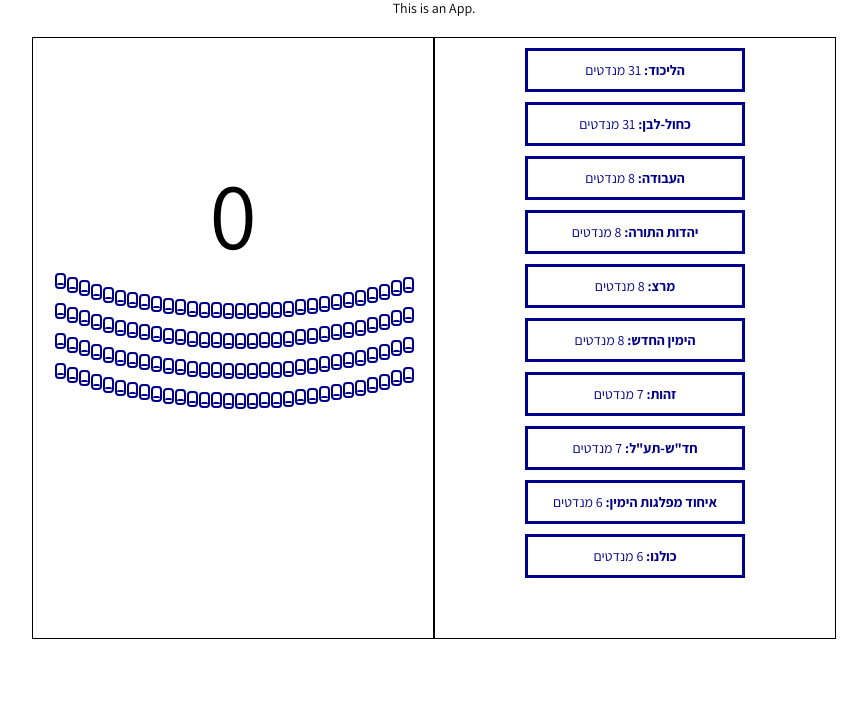
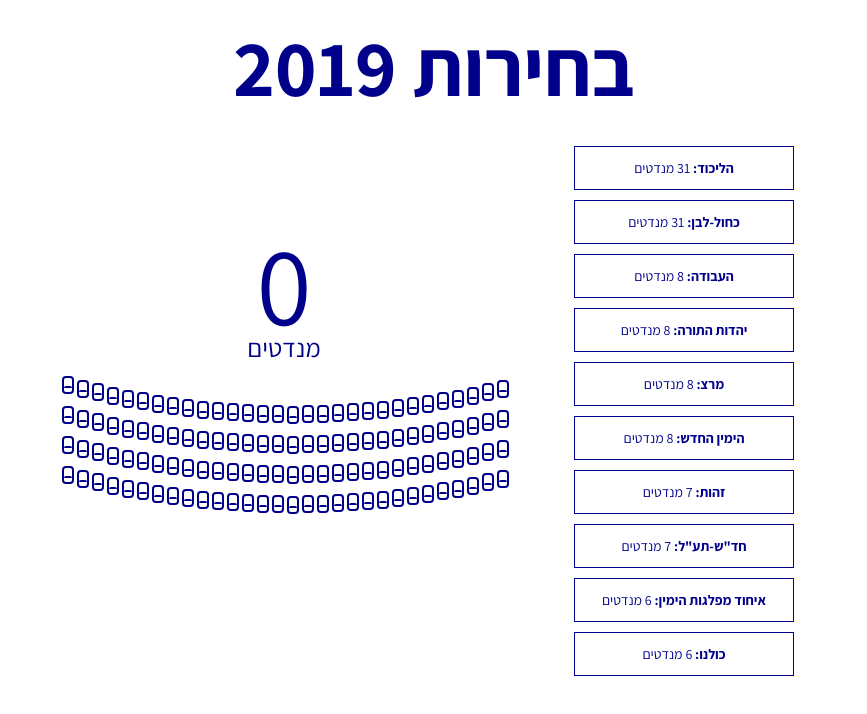
Before and after one commit to udidol/coalition-game, a React (Create React App) app: page / in a window 1280 px wide. Shown: the top 714 px of the page, without its empty margins (206-1073 px from the left). Built offline with nearby package versions, Linux system fonts and the light colour scheme.

Commit message:
some finishing touches

```diff
--- a/src/App.css
+++ b/src/App.css
@@ -36,6 +36,14 @@ body, div, a, p, span, button, button span {
   max-width: 820px;
 }
 
+.app-title {
+  direction: rtl;
+  margin-top: 20px;
+  font-size: 5rem;
+  font-weight: bold;
+  color: darkblue;
+}
+
 .App > div {
   display: inline-block;
   vertical-align: middle;
@@ -49,11 +57,18 @@ body, div, a, p, span, button, button span {
 
 .coalitionContainer, .parties {
   display: flex;
-  width: 400px;
   height: 600px;
   vertical-align: middle;
   text-align: center;
-  border: 1px solid;
+  /* border: 1px solid; */
+}
+
+.coalitionContainer {
+  width: 500px;
+}
+
+.parties {
+  width: 300px;
 }
 
 .party-button {
@@ -65,7 +80,7 @@ body, div, a, p, span, button, button span {
   margin: 10px auto;
   height: 44px;
   width: 220px;
-  border: 3px solid;
+  border: 1px solid;
   background-color: white;
   color: darkred;
   transition: 0.2s ease;
@@ -75,30 +90,40 @@ body, div, a, p, span, button, button span {
   font-size: 16px;
   font-weight: bold;
   cursor: pointer;
-  border-width: 4px;
+  border-width: 2px;
   transition: 0.2s ease;
 }
 
-.party-button button.clicked {
+.party-button button.clicked, .party-button button.clicked span {
   background-color: darkblue;
   color: #fff !important;
+  font-size: 16px;
+  font-weight: bold;
+  border-width: 4px;
 }
 
 .coalitionMandates {
-  font-size: 6rem;
-  margin-top: 30%;
+  font-size: 7rem;
+  color: darkblue;
+  margin-top: 20%;
+  line-height: 0.9;
+}
+
+.mandatim {
+  font-size: 1.6rem;
+  margin-bottom: 16px;
 }
 
 .coalition {
-  height: 260px;
+  height: 170px;
   position: relative;
 }
 
 .seat {
   display: block;
   position: absolute;
-  height: 12px;
-  width: 7px;
+  height: 14px;
+  width: 8px;
   border: 2px solid darkblue;
   border-radius: 4px;
 }
@@ -110,6 +135,30 @@ body, div, a, p, span, button, button span {
   margin-top: 8px;
 }
 
+.coalitionSuccess {
+  direction: rtl;
+  font-size: 3rem;
+  color: darkblue;
+  margin-bottom: 3%;
+  transition: 0.2s ease;
+  -webkit-animation: fadein 2s; /* Safari, Chrome and Opera > 12.1 */
+  -moz-animation: fadein 2s; /* Firefox < 16 */
+  -ms-animation: fadein 2s; /* Internet Explorer */
+  -o-animation: fadein 2s; /* Opera < 12.1 */
+  animation: fadein 2s;
+}
+
+.coalitionShare button {
+  direction: rtl;
+  display: inline-block;
+  padding: 6px 12px;
+  font-size: 1.2rem;
+  color: darkblue;
+  background-color: #fff;
+  border: 1px solid darkblue;
+  border-radius: 5px;
+}
+
 .darkblue {
   border-color: darkblue !important;
   color: darkblue !important;
@@ -119,3 +168,13 @@ body, div, a, p, span, button, button span {
   /* pointer-events:none; */
   font-weight: bold;
 }
+
+.hidden {
+  display: none;
+  transition: 0.2s ease;
+  -webkit-animation: fadein 2s; /* Safari, Chrome and Opera > 12.1 */
+  -moz-animation: fadein 2s; /* Firefox < 16 */
+  -ms-animation: fadein 2s; /* Internet Explorer */
+  -o-animation: fadein 2s; /* Opera < 12.1 */
+  animation: fadein 2s;
+}
--- a/src/App.js
+++ b/src/App.js
@@ -58,12 +58,15 @@ class App extends Component {
       <div className="wrapper">
         <div className="App">
           <div className="app-title">
-            This is an App.
+            בחירות 2019
           </div>
           <div className="coalitionContainer">
-            <div className="coalitionMandates">{this.state.coalitionMandates}</div>
+            <div className="coalitionMandates">{this.state.coalitionMandates}<div className="mandatim">מנדטים</div></div>
             <Coalition coalitionMandates={this.state.coalitionMandates} />
+            <div className={`coalitionSuccess${this.state.coalitionMandates >= 61 ? '' : ' hidden'}`}>מזל טוב! יצרת קואליציה!</div>
+            <div className={`coalitionShare${this.state.coalitionMandates >= 61 ? '' : ' hidden'}`}><button>שתף בפייסבוק</button></div>
           </div>
+
           <div className="parties">
             <Party partyName={parties.likud.name} partyNameHebrew={parties.likud.hebrewName} mandates={parties.likud.numOfMandates} color={parties.likud.color} isClicked={parties.likud.clicked} onClicked={this.onButtonClicked} />
             <Party partyName={parties.kacholLavan.name} partyNameHebrew={parties.kacholLavan.hebrewName} mandates={parties.kacholLavan.numOfMandates} color={parties.kacholLavan.color} isClicked={parties.kacholLavan.clicked} onClicked={this.onButtonClicked} />
```
